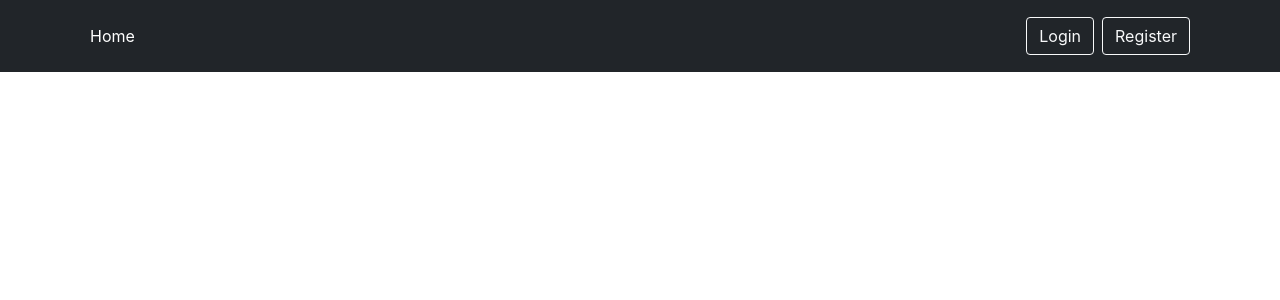
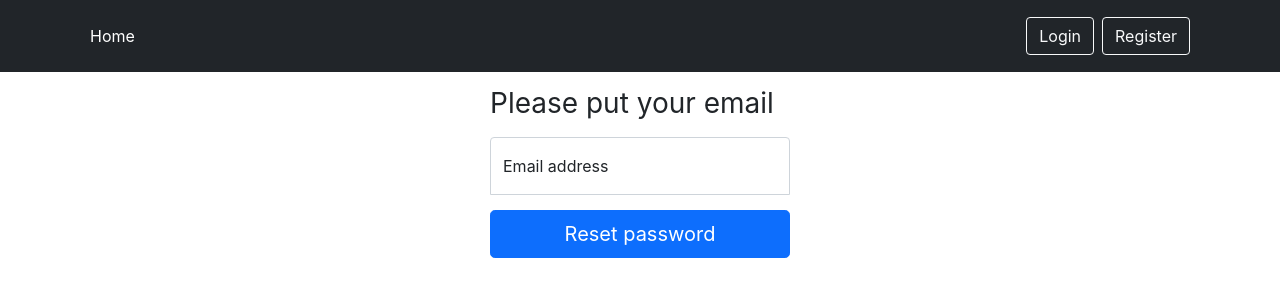
Before and after one commit to cmd-ctrl-q/react-auth, a React (Create React App) app: page /forgot in a window 1280 px wide. Before the commit this address had no page. Shown: the top 300 px of the page. Built offline with nearby package versions, Linux system fonts and the light colour scheme.

Commit message:
create Forgot page for resetting a users password

```diff
--- a/src/App.tsx
+++ b/src/App.tsx
@@ -5,6 +5,7 @@ import { Login } from './components/Login';
 import { Register } from './components/Register';
 import { Home } from './components/Home';
 import { Nav } from './components/Nav';
+import { Forgot } from './components/Forgot';
 
 function App() {
   return (
@@ -12,8 +13,9 @@ function App() {
       <Nav />
       <Routes>
         <Route path='/' element={<Home />} />
-        <Route path='login' element={<Login />} />
-        <Route path='register' element={<Register />} />
+        <Route path='/login' element={<Login />} />
+        <Route path='/register' element={<Register />} />
+        <Route path='/forgot' element={<Forgot />} />
       </Routes>
     </BrowserRouter>
   );
--- /dev/null
+++ b/src/components/Forgot.tsx
@@ -0,0 +1,68 @@
+import axios from 'axios';
+import React, { SyntheticEvent, useState } from 'react';
+
+export const Forgot = () => {
+  const [email, setEmail] = useState('');
+  const [notify, setNotify] = useState({
+    show: false,
+    error: false,
+    message: '',
+  });
+
+  const submit = async (e: SyntheticEvent) => {
+    e.preventDefault();
+
+    try {
+      await axios.post('forgot', { email });
+      setNotify({
+        show: true,
+        error: false,
+        message: 'Please check your email!',
+      });
+    } catch (err) {
+      setNotify({
+        show: true,
+        error: true,
+        message: 'Error occured!',
+      });
+    }
+  };
+
+  let info;
+
+  if (notify.show) {
+    info = (
+      <div
+        className={notify.error ? 'alert alert-danger' : 'alert alert-success'}
+        role='alert'
+      >
+        {notify.message}
+      </div>
+    );
+  }
+
+  return (
+    <main className='form-signin'>
+      {info}
+
+      <form onSubmit={submit}>
+        <h1 className='h3 mb-3 fw-normal'>Please put your email</h1>
+
+        <div className='form-floating'>
+          <input
+            type='email'
+            className='form-control'
+            id='email'
+            placeholder='name@example.com'
+            onChange={(e) => setEmail(e.target.value)}
+          />
+          <label htmlFor='email'>Email address</label>
+        </div>
+
+        <button className='w-100 btn btn-lg btn-primary mt-3' type='submit'>
+          Reset password
+        </button>
+      </form>
+    </main>
+  );
+};
--- a/src/components/Home.tsx
+++ b/src/components/Home.tsx
@@ -1,10 +1,12 @@
 import { useEffect, useState } from 'react';
 import axios from 'axios';
-import { useDispatch } from 'react-redux';
+import { useDispatch, useSelector } from 'react-redux';
 import { setAuth } from '../redux/authSlice';
+import { RootState } from '../redux/store';
 
 export const Home = () => {
-  const [message, setMessage] = useState('You are not authenticated');
+  const [message, setMessage] = useState('');
+  const auth = useSelector((state: RootState) => state.auth.value);
   const dispatch = useDispatch();
 
   const getUser = async () => {};
@@ -27,6 +29,8 @@ export const Home = () => {
   }, []);
 
   return (
-    <div className='container mt-5 form-signin text-center'>{message}</div>
+    <div className='container mt-5 form-signin text-center'>
+      {auth ? message : 'You are not authenticated'}
+    </div>
   );
 };
--- a/src/components/Login.tsx
+++ b/src/components/Login.tsx
@@ -2,6 +2,7 @@ import React, { useState, SyntheticEvent } from 'react';
 import axios from 'axios';
 import { Navigate } from 'react-router-dom';
 import { Alert } from './Alert';
+import { Link } from 'react-router-dom';
 
 export const Login = () => {
   const [email, setEmail] = useState('');
@@ -61,6 +62,10 @@ export const Login = () => {
           <label htmlFor='password'>Password</label>
         </div>
 
+        <div className='mb-3'>
+          <Link to='/forgot'>Forgot Password</Link>
+        </div>
+
         <button className='w-100 btn btn-lg btn-primary' type='submit'>
           Sign in
         </button>
--- a/src/components/Nav.tsx
+++ b/src/components/Nav.tsx
@@ -1,15 +1,20 @@
 import axios from 'axios';
-import { useSelector } from 'react-redux';
+import { useState } from 'react';
+import { useDispatch, useSelector } from 'react-redux';
 import { Link } from 'react-router-dom';
+import { setAuth } from '../redux/authSlice';
 import { RootState } from '../redux/store';
 
 export const Nav = () => {
   // get the auth value from the state
   const auth = useSelector((state: RootState) => state.auth.value);
+  const dispatch = useDispatch();
 
   const logout = async () => {
     // send request to delete jwt on backend
     await axios.post('logout');
+
+    dispatch(setAuth(false));
   };
 
   let links;
```
